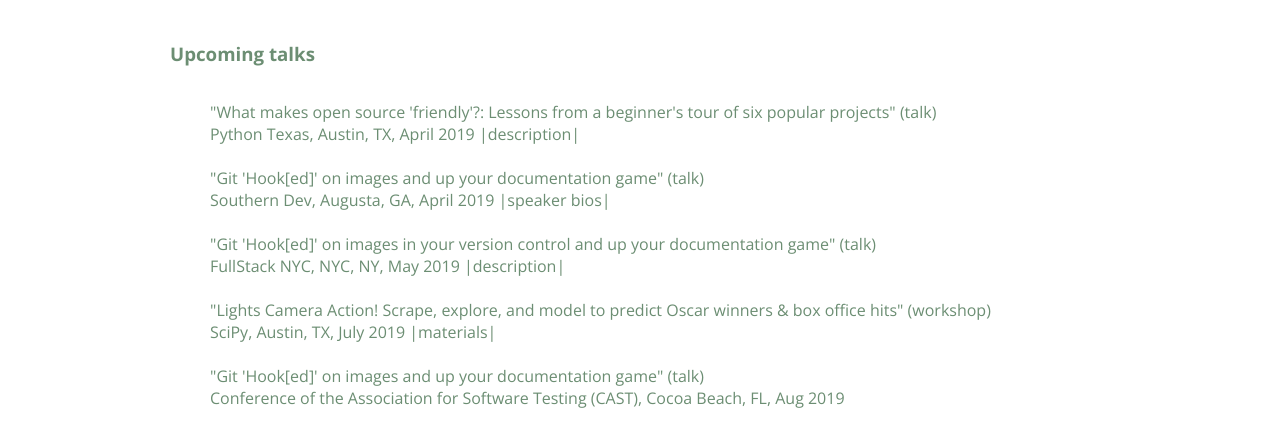
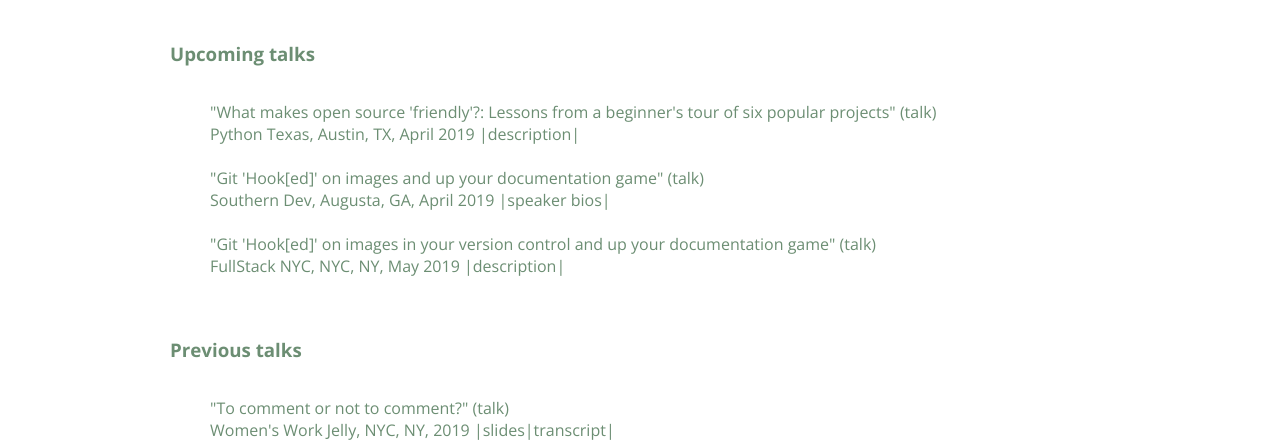
Before and after one commit to vzhz/portfolio_website, a plain HTML site: page talks.html in a window 1280 px wide. Shown: the part 538-982 px from the top of the page. Drawn offline with nearby package versions, Linux system fonts and the light colour scheme.

Commit message:
comment unannounced talks

```diff
--- a/talks.html
+++ b/talks.html
@@ -45,15 +45,19 @@
           "Git 'Hook[ed]' on images in your version control and up your documentation game" (talk) <br/><a href="https://skillsmatter.com/conferences/11077-fullstack-nyc-2019-the-conference-on-javascript-node-and-internet-of-things">FullStack NYC</a>, NYC, NY, May 2019 |<a href="https://skillsmatter.com/conferences/11077-fullstack-nyc-2019-the-conference-on-javascript-node-and-internet-of-things#program">description</a>|<!--<a href="http://pycaribbean.com/speaker/veronica-hanus/">bio</a>|<a href="http://bit.ly/git-hooked-images">slides</a>|-->
         </li>
 
+        <!--commented because not yet public
+
         <br>
         <li style="list-style: none;">
-          "Lights Camera Action! Scrape, explore, and model to predict Oscar winners & box office hits" (workshop) <br/><a href="https://www.scipy2019.scipy.org/">SciPy</a>, Austin, TX, July 2019 |<!--<a href="https://us.pycon.org/2018/schedule/presentation/48/">description</a>|--><a href="https://github.com/dhanus/oscars-tutorial/blob/master/Part1-Scraping-Box-Office-Hits.ipynb">materials</a>|
+          "Lights Camera Action! Scrape, explore, and model to predict Oscar winners & box office hits" (workshop) <br/><a href="https://www.scipy2019.scipy.org/">SciPy</a>, Austin, TX, July 2019 |<a href="https://github.com/dhanus/oscars-tutorial/blob/master/Part1-Scraping-Box-Office-Hits.ipynb">materials</a>|
         </li>
 
         <br>
         <li style="list-style: none;">
-          "Git 'Hook[ed]' on images and up your documentation game" (talk) <br/><a href="https://www.associationforsoftwaretesting.org/conference/">Conference of the Association for Software Testing (CAST)</a>, Cocoa Beach, FL, Aug 2019 <!--|<a href="https://www.associationforsoftwaretesting.org/conference/">description</a>|--><!--<a href="http://pycaribbean.com/speaker/veronica-hanus/">bio</a>|<a href="http://bit.ly/git-hooked-images">slides</a>|-->
+          "Git 'Hook[ed]' on images and up your documentation game" (talk) <br/><a href="https://www.associationforsoftwaretesting.org/conference/">Conference of the Association for Software Testing (CAST)</a>, Cocoa Beach, FL, Aug 2019 |<a href="https://www.associationforsoftwaretesting.org/conference/">description</a>|--><!--<a href="http://pycaribbean.com/speaker/veronica-hanus/">bio</a>|<a href="http://bit.ly/git-hooked-images">slides</a>|
         </li>
+
+    	-->
 
       </section>
 
```
